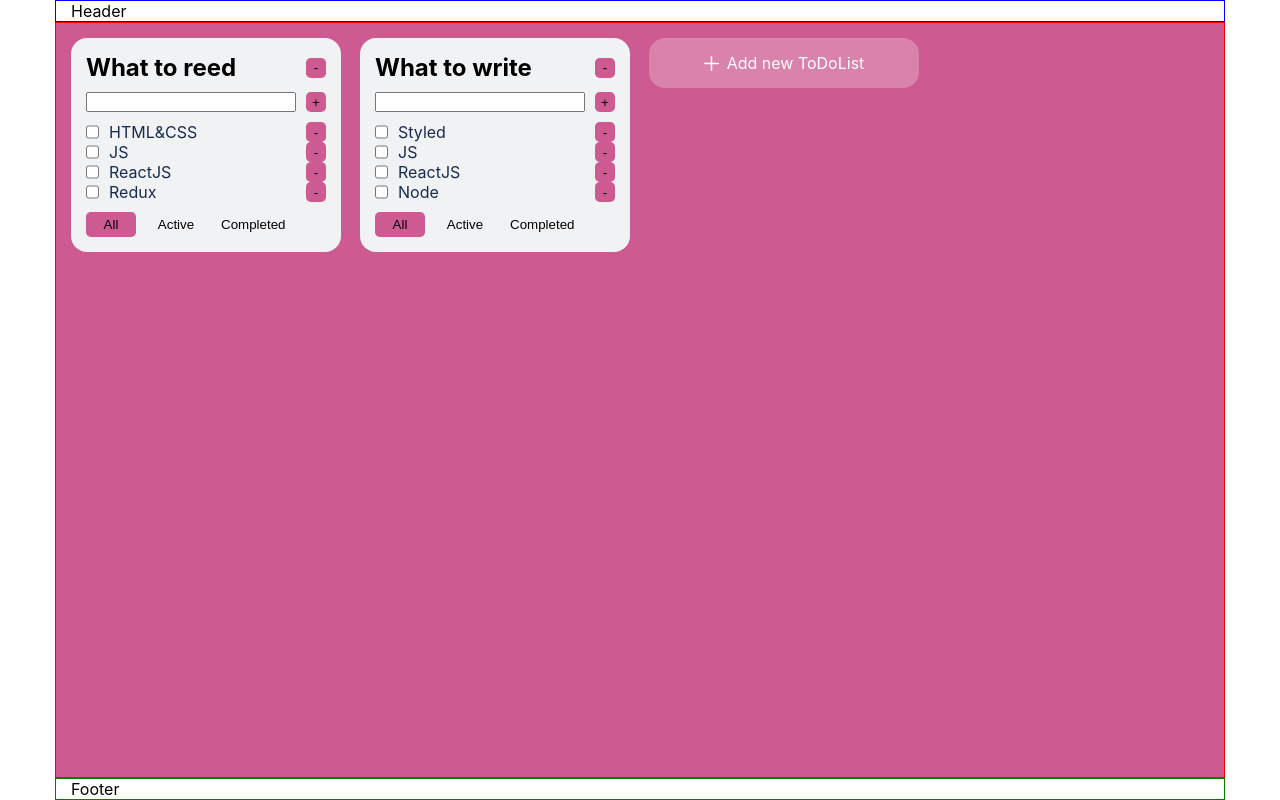
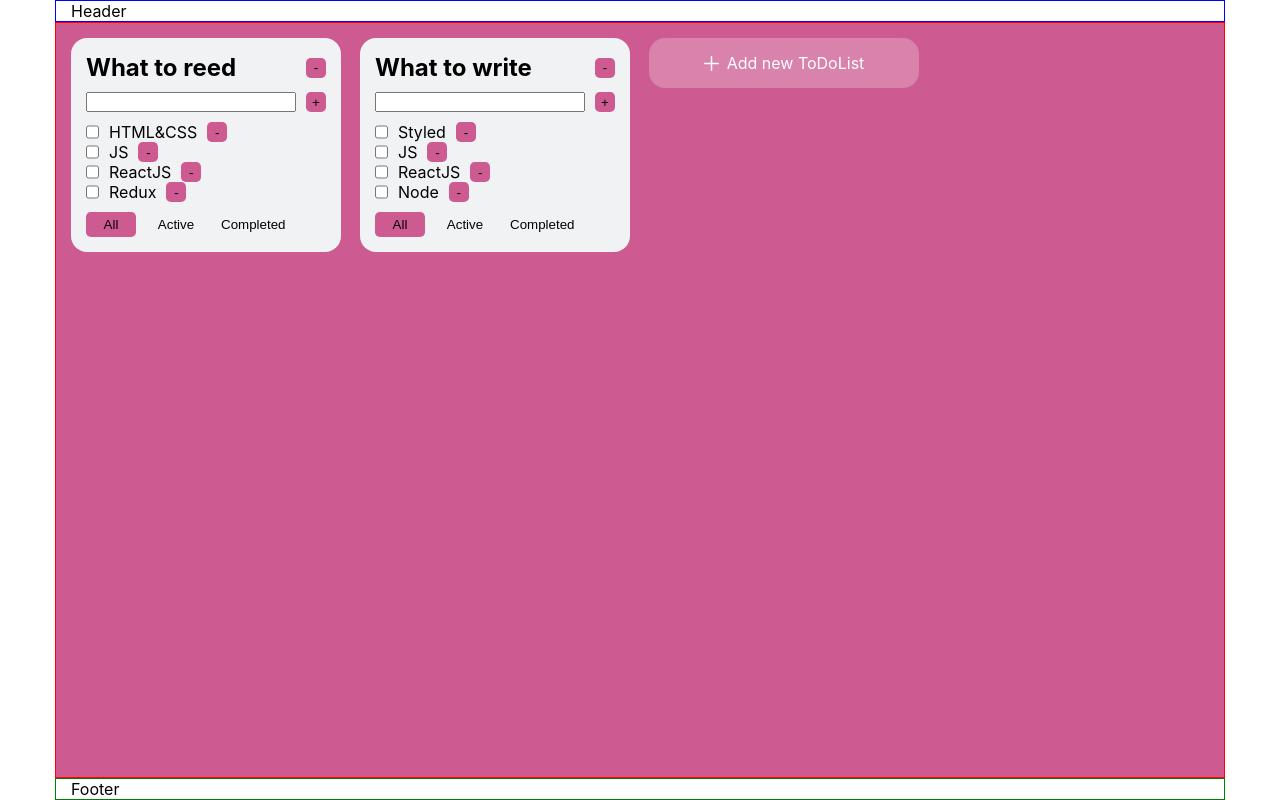
Before and after one commit to paul-koo/to-do-list, a React app: page / in a window 1280 px wide. Built offline with nearby package versions, Linux system fonts and the light colour scheme.

Commit message:
feat: add EditableSpan component

```diff
--- /dev/null
+++ b/src/components/EditableSpan.tsx
@@ -0,0 +1,32 @@
+import { ChangeEvent, useState } from 'react';
+
+type EditableSpanPropsType = {
+    value: string;
+    callback: (newTitle: string) => void;
+};
+
+export function EditableSpan(props: EditableSpanPropsType) {
+    const [editMode, setEditMode] = useState(false);
+    const [title, setTitle] = useState(props.value);
+
+    return (
+        <>
+            {editMode ? (
+                <input
+                    type={'text'}
+                    value={title}
+                    onChange={(e: ChangeEvent<HTMLInputElement>) => {
+                        setTitle(e.currentTarget.value);
+                    }}
+                    onBlur={() => {
+                        setEditMode(false);
+                        props.callback(title);
+                    }}
+                    autoFocus
+                />
+            ) : (
+                <span onDoubleClick={() => setEditMode(true)}>{title}</span>
+            )}
+        </>
+    );
+}
--- a/src/components/Input.tsx
+++ b/src/components/Input.tsx
@@ -1,5 +1,5 @@
-import { ChangeEvent, KeyboardEvent } from "react";
-import styled from "styled-components";
+import { ChangeEvent, KeyboardEvent } from 'react';
+import styled from 'styled-components';
 
 type InputPropsType = {
     type: string;
@@ -7,9 +7,10 @@ type InputPropsType = {
     checked?: boolean;
     placeholder?: string;
     classname?: string;
-  callback: (event: ChangeEvent<HTMLInputElement>) => void;
+    callbackOnChange: (event: ChangeEvent<HTMLInputElement>) => void;
     callbackOnKeyUp?: (event: KeyboardEvent<HTMLInputElement>) => void;
     callbackOnBlur?: () => void;
+    callbackOnDoubleClick?: () => void;
     width?: string;
     styled?: StyledPropsType;
 };
@@ -38,7 +39,7 @@ export function Input(props: InputPropsType) {
             placeholder={props.placeholder}
             checked={props.checked}
             className={props.classname}
-      onChange={props.callback}
+            onChange={props.callbackOnChange}
             onKeyUp={props.callbackOnKeyUp}
             onBlur={props.callbackOnBlur}
             styled={props.styled}
@@ -47,7 +48,7 @@ export function Input(props: InputPropsType) {
 }
 
 const InputStyled = styled.input<{ styled?: StyledPropsType }>`
-  width: ${(props) => props.styled?.width || ""};
-  height: ${(props) => props.styled?.height || ""};
-  background-color: ${(props) => props.styled?.backgroundColor || ""};
+    width: ${(props) => props.styled?.width || ''};
+    height: ${(props) => props.styled?.height || ''};
+    background-color: ${(props) => props.styled?.backgroundColor || ''};
 `;
--- a/src/components/ToDoListComponents/TDL.tsx
+++ b/src/components/ToDoListComponents/TDL.tsx
@@ -1,11 +1,11 @@
-import styled from "styled-components";
-import { TDLTask } from "./TDLTask";
-import { TDLFilter } from "./TDLFilter";
-import { TDLAddTaskForm } from "./TDLAddTaskForm";
-import { useAutoAnimate } from "@formkit/auto-animate/react";
-import { defaultTheme } from "../../styles/Theme.styled";
-import { Button } from "../Button";
-import { TaskType } from "../../layout/main/Main";
+import styled from 'styled-components';
+import { TDLTask } from './TDLTask';
+import { TDLFilter } from './TDLFilter';
+import { TDLAddTaskForm } from './TDLAddTaskForm';
+import { useAutoAnimate } from '@formkit/auto-animate/react';
+import { defaultTheme } from '../../styles/Theme.styled';
+import { Button } from '../Button';
+import { TaskType } from '../../layout/main/Main';
 
 export type TDLPropsType = {
     title: string;
@@ -17,6 +17,7 @@ export type TDLPropsType = {
     changeStatusTask: (idTDL: string, idTask: string, value: boolean) => void;
     changeFilter: (idTDL: string, filter: string) => void;
     removeTDL: (idTDL: string) => void;
+    changeTaskTitle: (idTDL: string, idTask: string, newTtile: string) => void;
 };
 
 export function TDL(props: TDLPropsType) {
@@ -32,6 +33,9 @@ export function TDL(props: TDLPropsType) {
                 changeStatusTask={(idTask: string, value: boolean) =>
                     props.changeStatusTask(props.id, idTask, value)
                 }
+                changeTaskTitle={(newTtile: string) =>
+                    props.changeTaskTitle(props.id, elem.id, newTtile)
+                }
             />
         );
     });
@@ -41,11 +45,11 @@ export function TDL(props: TDLPropsType) {
             <TDLHeader>
                 <h2>{props.title}</h2>
                 <Button
-          title={"-"}
+                    title={'-'}
                     onclick={() => props.removeTDL(props.id)}
                     styled={{
-            width: "20px",
-            height: "20px",
+                        width: '20px',
+                        height: '20px',
                         backgroundColor: `${defaultTheme.color.bgColor.main}`,
                     }}
                 />
@@ -54,10 +58,14 @@ export function TDL(props: TDLPropsType) {
                 addTask={(newTask: string) => props.addTask(props.id, newTask)}
             />
             <ul ref={listRef}>
-        {toDoListTasksList.length === 0 ? "No tasks" : toDoListTasksList}
+                {toDoListTasksList.length === 0
+                    ? 'No tasks'
+                    : toDoListTasksList}
             </ul>
             <TDLFilter
-        changeFilter={(filter: string) => props.changeFilter(props.id, filter)}
+                changeFilter={(filter: string) =>
+                    props.changeFilter(props.id, filter)
+                }
                 filterStatus={props.filterStatus}
             />
         </TDLWrapper>
--- a/src/components/ToDoListComponents/TDLTask.tsx
+++ b/src/components/ToDoListComponents/TDLTask.tsx
@@ -1,8 +1,9 @@
-import styled from "styled-components";
-import { Button } from "../Button";
-import { Input } from "../Input";
-import { ChangeEvent } from "react";
-import { defaultTheme } from "../../styles/Theme.styled";
+import styled from 'styled-components';
+import { Button } from '../Button';
+import { Input } from '../Input';
+import { ChangeEvent } from 'react';
+import { defaultTheme } from '../../styles/Theme.styled';
+import { EditableSpan } from '../EditableSpan';
 
 export type TDLTaskPropsType = {
     id: string;
@@ -10,6 +11,7 @@ export type TDLTaskPropsType = {
     isDone: boolean;
     removeTask: (idTask: string) => void;
     changeStatusTask: (idTask: string, value: boolean) => void;
+    changeTaskTitle: (newTtile: string) => void;
 };
 
 export function TDLTask(props: TDLTaskPropsType) {
@@ -17,20 +19,29 @@ export function TDLTask(props: TDLTaskPropsType) {
         <Li isDone={props.isDone}>
             <Label>
                 <Input
-          type={"checkbox"}
+                    type={'checkbox'}
                     checked={props.isDone}
-          callback={(event: ChangeEvent<HTMLInputElement>) => {
-            props.changeStatusTask(props.id, event.currentTarget.checked);
+                    callbackOnChange={(
+                        event: ChangeEvent<HTMLInputElement>
+                    ) => {
+                        props.changeStatusTask(
+                            props.id,
+                            event.currentTarget.checked
+                        );
                     }}
                 />
             </Label>
-      <p>{props.title}</p>
+            {/* <p>{props.title}</p> */}
+            <EditableSpan
+                value={props.title}
+                callback={props.changeTaskTitle}
+            />
             <Button
-        title={"-"}
+                title={'-'}
                 onclick={() => props.removeTask(props.id)}
                 styled={{
-          width: "20px",
-          height: "20px",
+                    width: '20px',
+                    height: '20px',
                     backgroundColor: `${defaultTheme.color.bgColor.main}`,
                 }}
             />
--- a/src/layout/Main/Main.tsx
+++ b/src/layout/Main/Main.tsx
@@ -1,10 +1,11 @@
-import styled from "styled-components";
-import { TDL } from "../../components/ToDoListComponents/TDL";
-import { useState } from "react";
-import { v4 as uuidv4 } from "uuid";
-import { AddNewTDLForm } from "./addNewTDLForm/AddNewTDLForm";
-import { useAutoAnimate } from "@formkit/auto-animate/react";
-import { defaultTheme } from "../../styles/Theme.styled";
+import styled from 'styled-components';
+import { TDL } from '../../components/ToDoListComponents/TDL';
+import { useState } from 'react';
+import { v4 as uuidv4 } from 'uuid';
+import { AddNewTDLForm } from './addNewTDLForm/AddNewTDLForm';
+import { useAutoAnimate } from '@formkit/auto-animate/react';
+import { defaultTheme } from '../../styles/Theme.styled';
+import { title } from 'process';
 
 export type TaskType = {
     id: string;
@@ -22,22 +23,22 @@ export function Main() {
     let idTodolist2 = uuidv4();
 
     const [todolists, setTodolists] = useState<TodolistsStateType>([
-    { id: idTodolist1, title: "What to reed", filter: "all" },
-    { id: idTodolist2, title: "What to write", filter: "all" },
+        { id: idTodolist1, title: 'What to reed', filter: 'all' },
+        { id: idTodolist2, title: 'What to write', filter: 'all' },
     ]);
 
     const [tasks, setTasks] = useState<TasksStateType>({
         [idTodolist1]: [
-      { id: uuidv4(), title: "HTML&CSS", isDone: false },
-      { id: uuidv4(), title: "JS", isDone: false },
-      { id: uuidv4(), title: "ReactJS", isDone: false },
-      { id: uuidv4(), title: "Redux", isDone: false },
+            { id: uuidv4(), title: 'HTML&CSS', isDone: false },
+            { id: uuidv4(), title: 'JS', isDone: false },
+            { id: uuidv4(), title: 'ReactJS', isDone: false },
+            { id: uuidv4(), title: 'Redux', isDone: false },
         ],
         [idTodolist2]: [
-      { id: uuidv4(), title: "Styled", isDone: false },
-      { id: uuidv4(), title: "JS", isDone: false },
-      { id: uuidv4(), title: "ReactJS", isDone: false },
-      { id: uuidv4(), title: "Node", isDone: false },
+            { id: uuidv4(), title: 'Styled', isDone: false },
+            { id: uuidv4(), title: 'JS', isDone: false },
+            { id: uuidv4(), title: 'ReactJS', isDone: false },
+            { id: uuidv4(), title: 'Node', isDone: false },
         ],
     });
 
@@ -71,7 +72,7 @@ export function Main() {
     function addTDL(TDLTitle: string) {
         let newId = uuidv4();
         const newData = [...todolists];
-    newData.push({ id: newId, title: TDLTitle, filter: "all" });
+        newData.push({ id: newId, title: TDLTitle, filter: 'all' });
         setTodolists(newData);
         setTasks({ ...tasks, [newId]: [] });
     }
@@ -90,11 +91,28 @@ export function Main() {
         );
     }
 
+    function changeTaskTitle(idTDL: string, idTask: string, newTtile: string) {
+        setTasks({
+            ...tasks,
+            [idTDL]: tasks[idTDL].map((el) =>
+                el.id === idTask ? { ...el, title: newTtile } : el
+            ),
+        });
+    }
+
+    function changeTodolistTitle(idTDL: string, newTtile: string) {
+        setTodolists(
+            todolists.map((tdl) =>
+                tdl.id === idTDL ? { ...tdl, title: newTtile } : tdl
+            )
+        );
+    }
+
     const ToDoLists = todolists.map((tdl) => {
         let filtredTask = tasks[tdl.id];
-    if (tdl.filter === "active")
+        if (tdl.filter === 'active')
             filtredTask = filtredTask.filter((task) => !task.isDone);
-    if (tdl.filter === "completed")
+        if (tdl.filter === 'completed')
             filtredTask = filtredTask.filter((task) => task.isDone);
 
         return (
@@ -108,6 +126,8 @@ export function Main() {
                 changeStatusTask={changeStatusTask}
                 changeFilter={changeFilter}
                 removeTDL={removeTDL}
+                changeTaskTitle={changeTaskTitle}
+                changeTodolistTitle={changeTodolistTitle}
             />
         );
     });
```
Also changed, not shown: src/components/ToDoListComponents/TDLAddTaskForm.tsx (+13 -13 lines), src/layout/Main/addNewTDLForm/addForm/AddForm.tsx (+16 -14 lines). Lines whose indentation alone changed are shown as unchanged.
